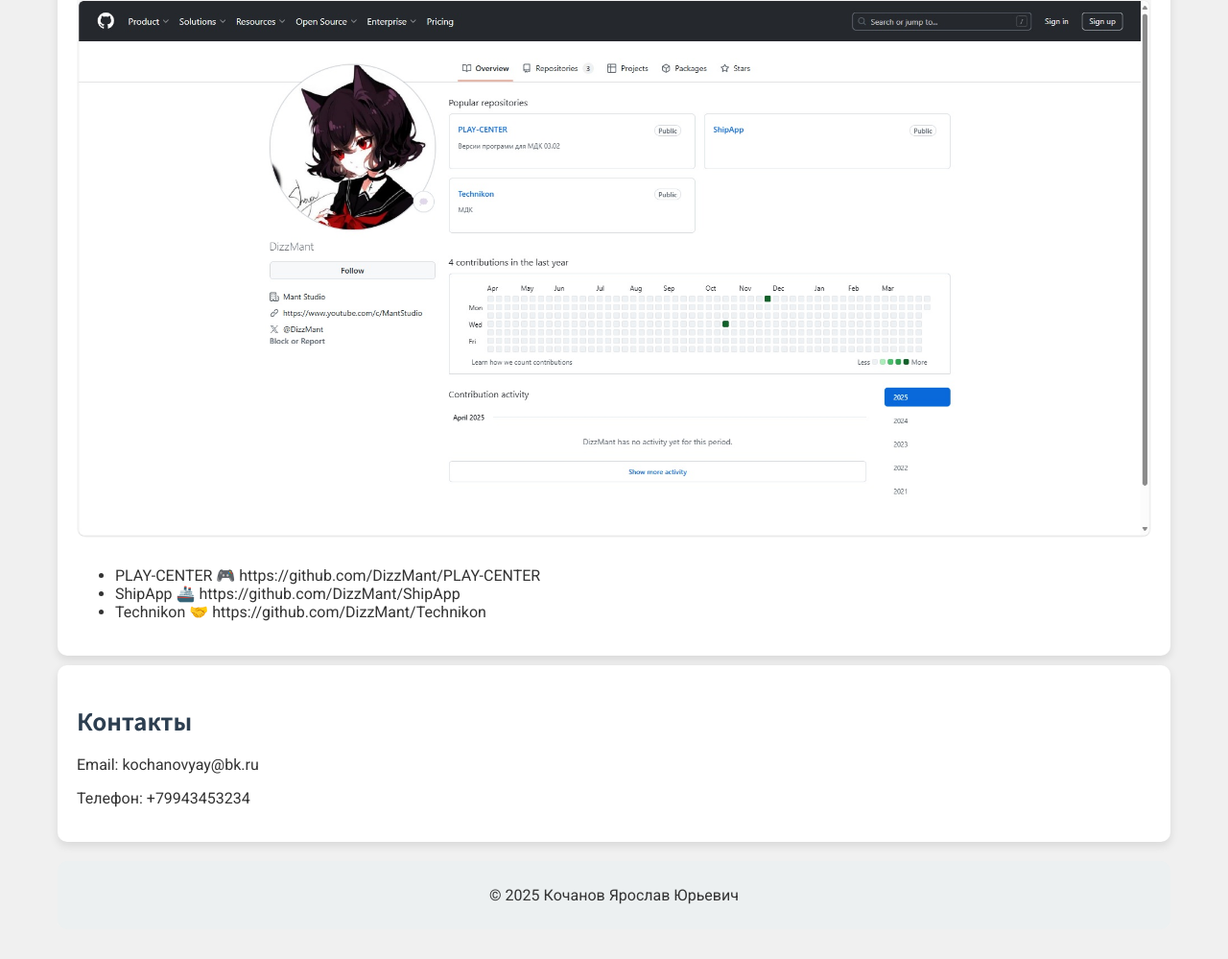
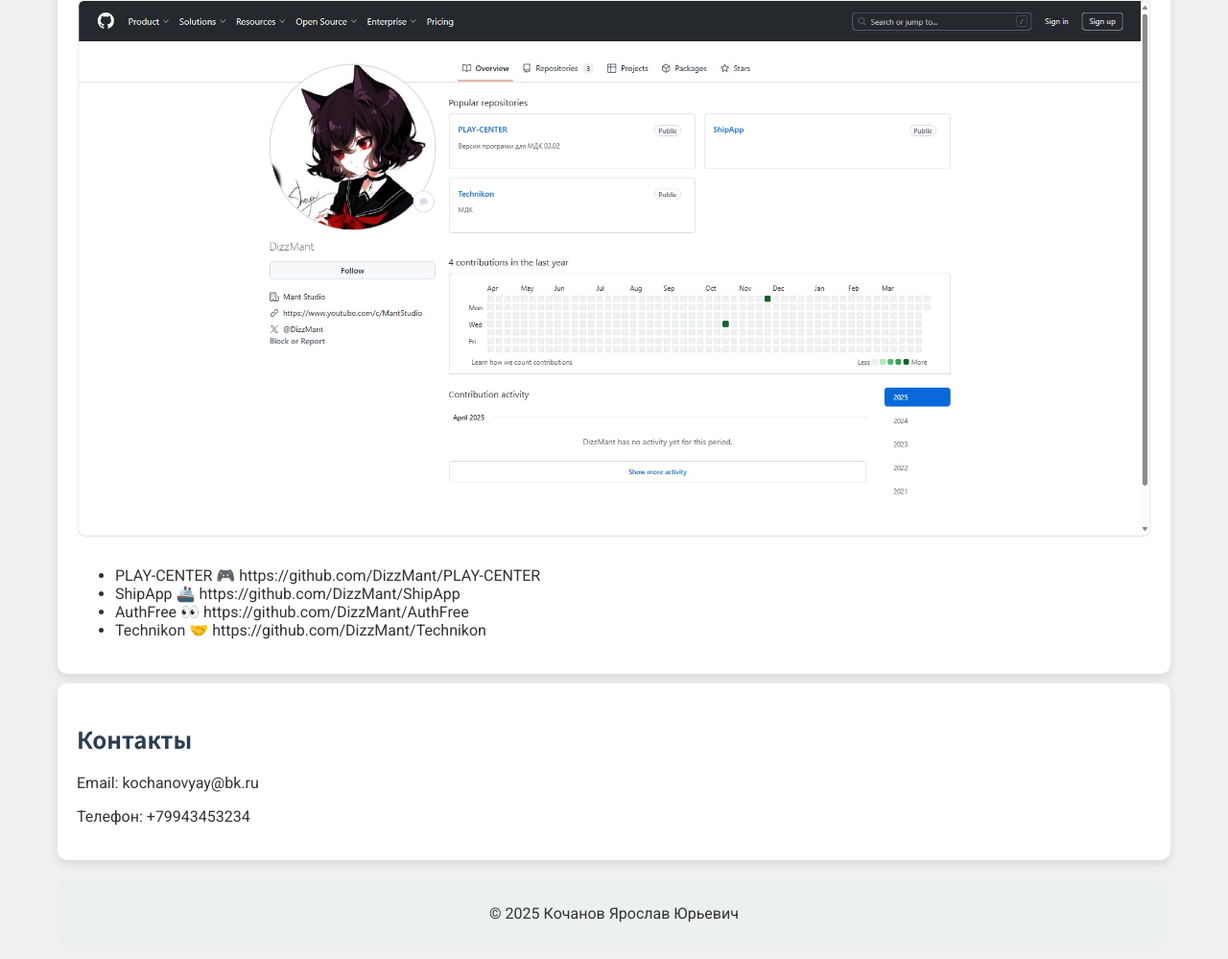
Before and after one commit to DizzMant/ResumeMe, a plain HTML site: page index.html in a window 1280 px wide. Shown: the part 1270-2269 px from the top of the page at 96% size. Drawn offline with Linux system fonts and the light colour scheme.

Commit message:
Update index.html

```diff
--- a/index.html
+++ b/index.html
@@ -46,6 +46,7 @@
             <ul>
                 <li>PLAY-CENTER 🎮 <span contenteditable="true">https://github.com/DizzMant/PLAY-CENTER</span></li>
                 <li>ShipApp 🚢 <span contenteditable="true">https://github.com/DizzMant/ShipApp</span></li>
+	        <li>AuthFree 👀 <span contenteditable="true">https://github.com/DizzMant/AuthFree</span></li>
                 <li>Technikon 🤝 <span contenteditable="true">https://github.com/DizzMant/Technikon</span></li>
             </ul>
         </section>
```
